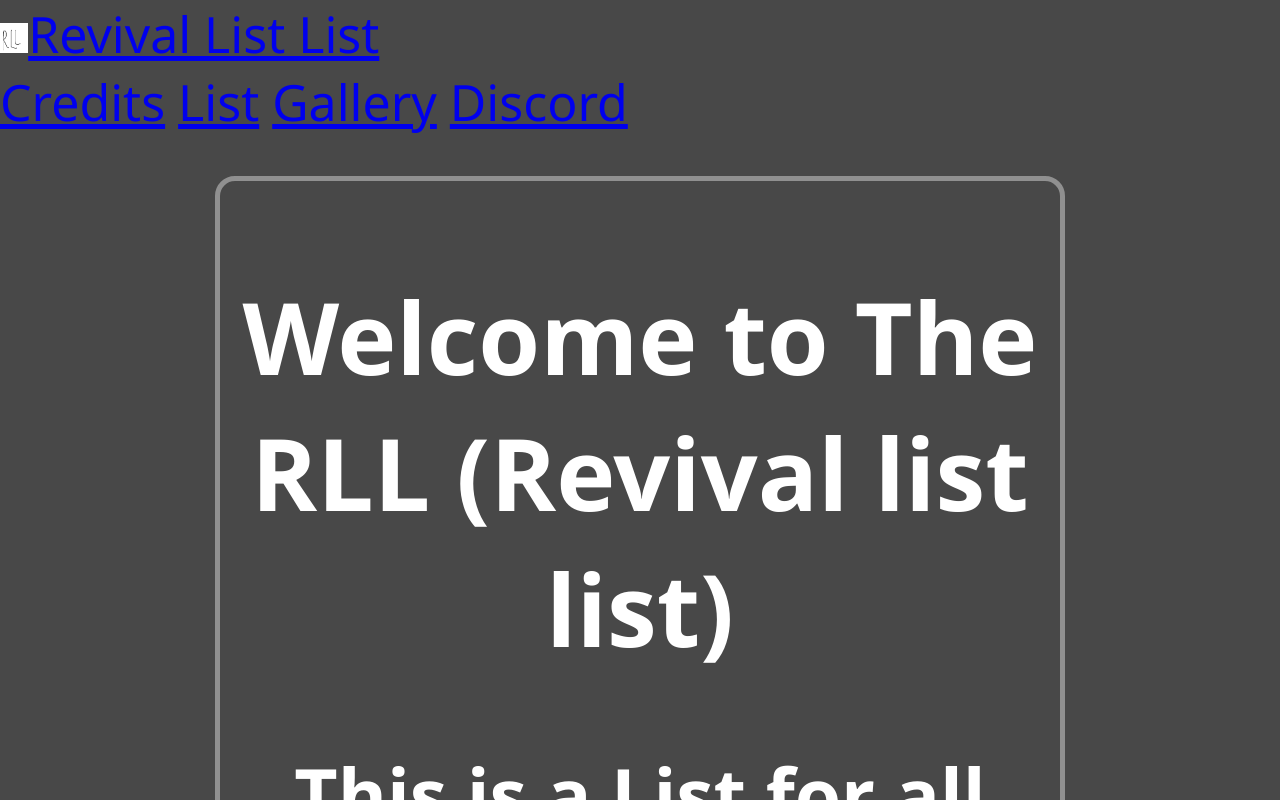
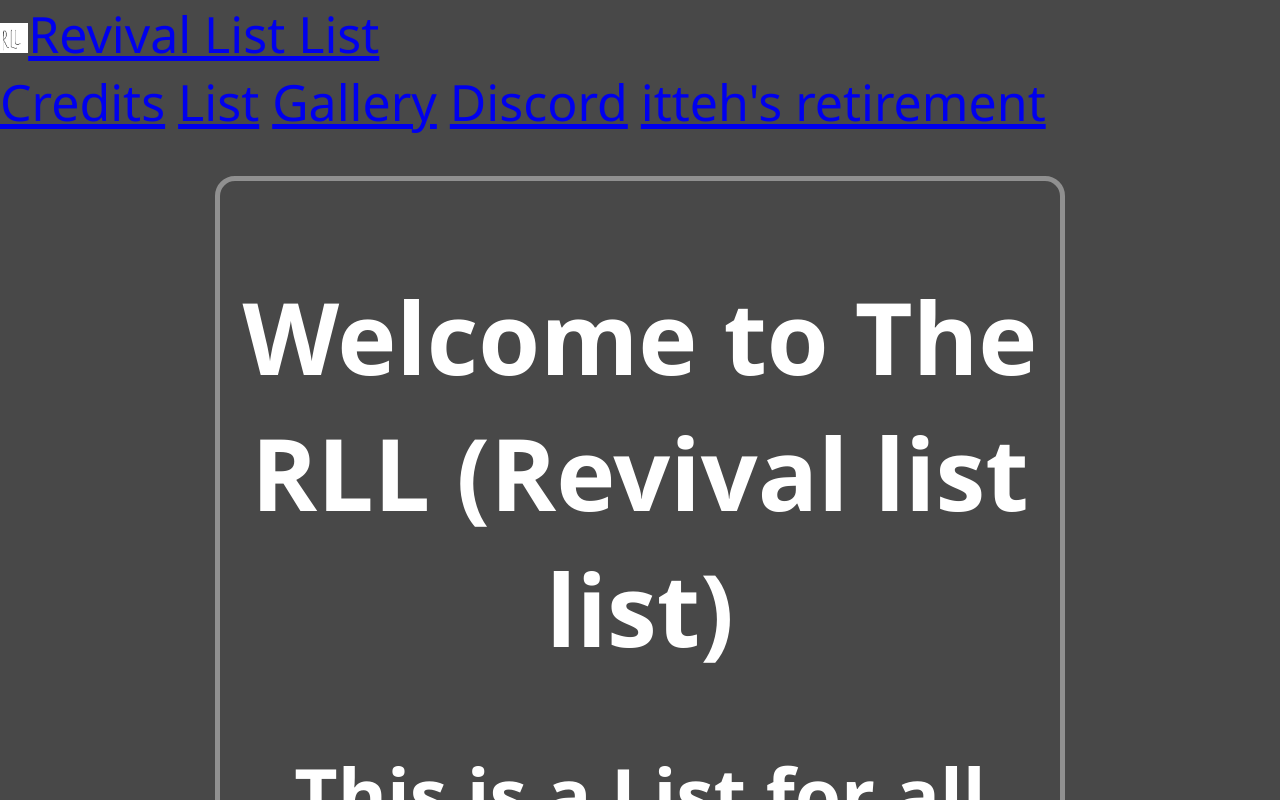
Before and after one commit to 3a152/revlistlist, a SvelteKit app: page / in a window 1280 px wide. Shown: the top 800 px of the page. Built offline with nearby package versions, Linux system fonts and the light colour scheme.

Commit message:
ittehs retirement
goodbye itteh

```diff
--- a/src/routes/+layout.svelte
+++ b/src/routes/+layout.svelte
@@ -23,6 +23,9 @@
 <a href="/list" class="btn btn-primary mx-2">List</a>
 <a href="/gallery" class="btn btn-primary mx-2">Gallery</a>
 <a href="https://discord.gg/w57d88V7TE" class="btn btn-primary mx-2">Discord</a>
+
+<a href="https://archive.org/details/videoplayback_20251214_1433" class="btn btn-primary mx-2">itteh's retirement</a>
+
 	</div>
 	</div>
 </nav>
```
